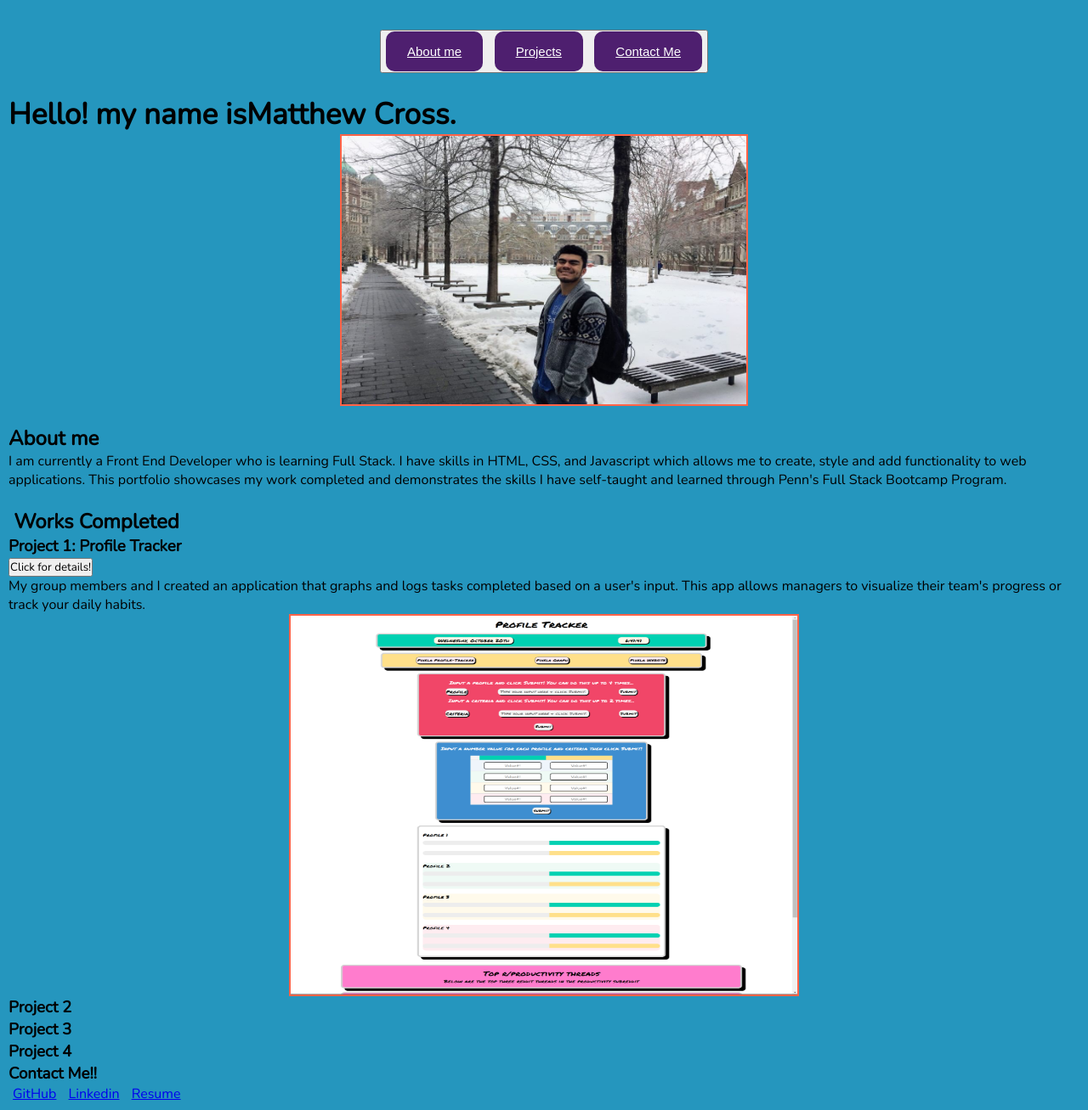
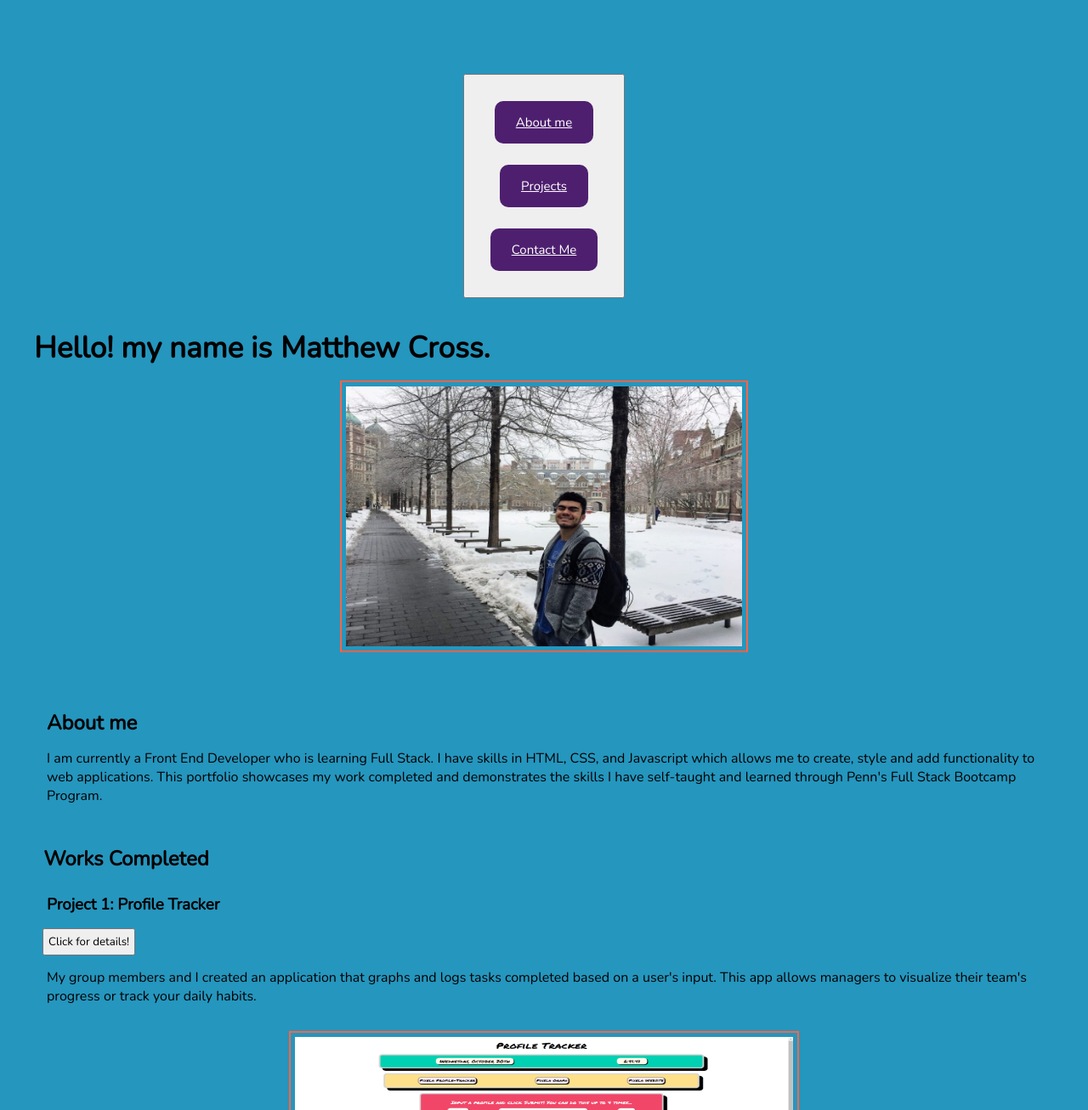
Before and after one commit to matt-cross23/Updated-Portfolio, a plain HTML site: page index.html in a window 1280 px wide. Shown: the top 1307 px of the page at 85% size. Drawn offline with nearby package versions, Linux system fonts and the light colour scheme.

Commit message:
Update CSS

```diff
--- a/assets/main.css
+++ b/assets/main.css
@@ -7,8 +7,8 @@ html{
 
 *{
   font-family: 'Nunito', sans-serif;
-  margin: 0;
-padding: 0;
+  margin: 5px;
+padding: 5px;
 box-sizing: border-box;
 }
 
@@ -21,6 +21,9 @@ header h1 {
       font-size: 35px;
       margin: 0;
     }
+ul{
+  list-style: none;
+}
 
  #Matt{
    display: flex;
@@ -48,21 +51,19 @@ padding: 5px;
 flex-wrap: wrap;
 }
 .Nav{
-  height: fit-content;
+ width: fit-content;
+ height: fit-content;
+
 }
 
-
-li{
-    display: inline;
+ nav-item{
+    display: inline-block;
     text-align: center;
     padding: 5px;
-    transform: translateY(20%);
+    list-style: none;
 
 }
-li:hover{
-    height: 5px;
-    width: 5px;
-}
+
 p.work{
     width: 40%;
     padding-left: 50px;
@@ -74,17 +75,15 @@ p.work{
 }
 nav a{
 background-color: #4e1f6f;
-
 padding: 15px 25px;
-font-family: sans-serif;
 font-size: 15px;
-color: #fff;
+color: white;
 border-radius: 10px;
 display: inline-block;
 scroll-behavior: smooth;
 }
 nav a:hover{
-box-shadow: 0px 0px 100px 0px rgb(0, 68, 255);
+box-shadow: 0px 0px 100px 0px black;
 }
 
 h2{
@@ -119,27 +118,26 @@ box-shadow: outset 30px 0 0 25px red;
     display: flex;
     justify-content: center;
     flex-wrap: wrap;
-
   }
 
-#Contact-Link{
-  display: inline block;
+#contact-head{
+  display: flex;
+  justify-content: center;
 }
 
-footer > ul{
+#Contact-list{
     align-items: baseline;
     display: flex;
     flex-wrap: wrap;
     justify-content: space-between;
-    list-style: none;
-    margin-left: 15px;
     width: 100%;
     }
 
-
-
-
-
+#Contact-list > a:hover{
+    font-size: 20px;
+    cursor: grab;
+    color: purple;
+}
 
 
 @media screen and (max-width: 600px) {
@@ -147,6 +145,9 @@ body{
 columns: 100%;
 background-color: blue;
 }
+ img{
+    width: 100%;
+  }
 }
 
 @media screen and (max-width: 800px){
```
